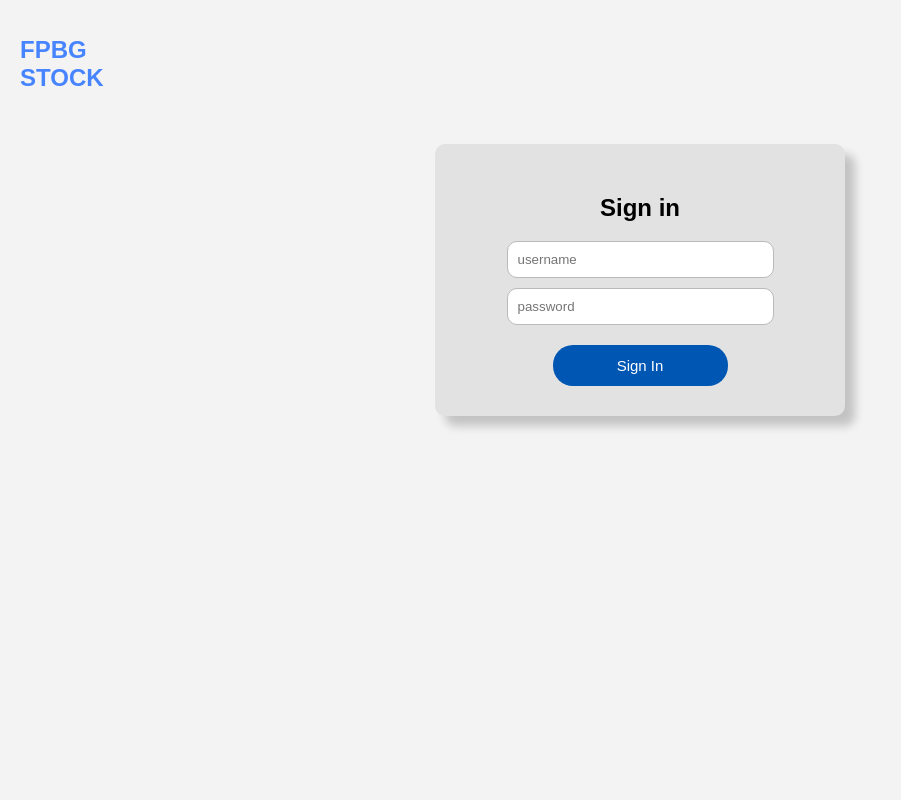
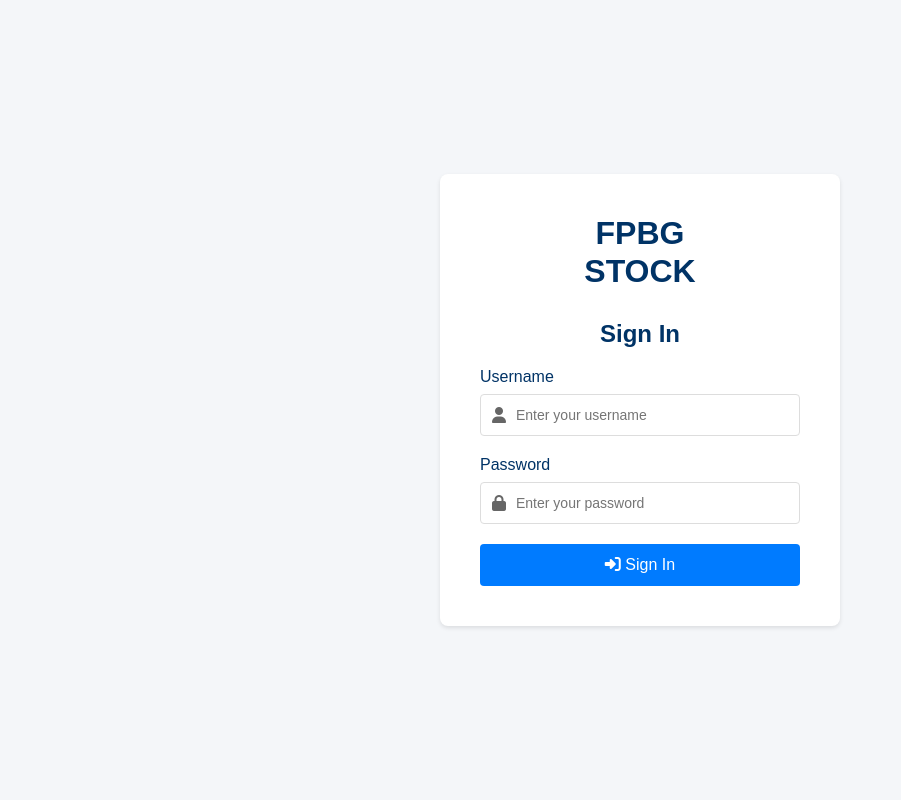
Before and after one commit to SlowlyKent/fpbg_final, a PHP site: page /fpbg_final/ in a window 1280 px wide. Shown: the whole page, without its empty margins (0-901 px from the left). Run offline with PHP 8.4, Linux system fonts and the light colour scheme.

Commit message:
Update index.php

```diff
--- a/index.php
+++ b/index.php
@@ -8,10 +8,8 @@
     $username = trim($_POST['username']);
     $password = $_POST['password'];
 
-
-$sql = "SELECT user_id, username, password, role FROM users WHERE username = ?";
+    $sql = "SELECT user_id, username, password, role FROM users WHERE username = ?";
     $stmt = $conn->prepare($sql);
-
 
     if (!$stmt) {
         die("SQL error: " . $conn->error);
@@ -21,20 +19,16 @@
     $stmt->execute();
     $result = $stmt->get_result();
 
-
     if ($result->num_rows === 1) {
         $row = $result->fetch_assoc();
         $stored_hash = $row['password'];
-
 
         if (password_verify($password, $stored_hash)) {
             $_SESSION['user_id'] = $row['user_id'];
             $_SESSION['username'] = $row['username'];
             $_SESSION['role'] = $row['role'];
 
-
-
-           $role =$_SESSION['role'];
+            $role = $_SESSION['role'];
             if ($row['role'] == 'admin') {
                 header("Location: dashboard.php");
                 exit();
@@ -53,7 +47,6 @@
 
     $stmt->close();
 }
-
 ?>
 
 <!DOCTYPE html>
@@ -61,21 +54,148 @@
 <head>
     <meta charset="UTF-8">
     <meta name="viewport" content="width=device-width, initial-scale=1.0">
-    <title>Sign in</title>
-    <link rel="stylesheet" href="style.css">
+    <title>FPBG STOCK - Login</title>
+    <link rel="stylesheet" href="dashboard.css">
+    <link rel="stylesheet" href="https://cdnjs.cloudflare.com/ajax/libs/font-awesome/6.4.2/css/all.min.css">
+    <style>
+        body {
+            margin: 0;
+            padding: 0;
+            display: flex;
+            justify-content: center;
+            align-items: center;
+            min-height: 100vh;
+            background: #f4f6f9;
+            font-family: Arial, sans-serif;
+        }
+
+        .login-container {
+            background: white;
+            padding: 40px;
+            border-radius: 8px;
+            box-shadow: 0 2px 4px rgba(0, 0, 0, 0.1);
+            width: 100%;
+            max-width: 400px;
+            text-align: center;
+        }
+
+        .logo {
+            color: #003366;
+            font-size: 32px;
+            font-weight: bold;
+            margin-bottom: 30px;
+            line-height: 1.2;
+        }
+
+        .login-title {
+            color: #003366;
+            font-size: 24px;
+            margin-bottom: 20px;
+        }
+
+        .error-message {
+            background-color: #f8d7da;
+            color: #721c24;
+            padding: 10px;
+            border-radius: 4px;
+            margin-bottom: 20px;
+            text-align: center;
+        }
+
+        .form-group {
+            margin-bottom: 20px;
+            text-align: left;
+        }
+
+        .form-group label {
+            display: block;
+            color: #003366;
+            margin-bottom: 8px;
+            font-weight: 500;
+        }
+
+        .form-group input {
+            width: 100%;
+            padding: 12px;
+            border: 1px solid #ddd;
+            border-radius: 4px;
+            font-size: 14px;
+            transition: border-color 0.3s;
+            box-sizing: border-box;
+        }
+
+        .form-group input:focus {
+            border-color: #007bff;
+            outline: none;
+            box-shadow: 0 0 0 2px rgba(0, 123, 255, 0.25);
+        }
+
+        .login-btn {
+            background-color: #007bff;
+            color: white;
+            padding: 12px 20px;
+            border: none;
+            border-radius: 4px;
+            cursor: pointer;
+            font-size: 16px;
+            font-weight: 500;
+            width: 100%;
+            transition: background-color 0.3s;
+        }
+
+        .login-btn:hover {
+            background-color: #0056b3;
+        }
+
+        .input-icon {
+            position: relative;
+        }
+
+        .input-icon i {
+            position: absolute;
+            left: 12px;
+            top: 50%;
+            transform: translateY(-50%);
+            color: #666;
+        }
+
+        .input-icon input {
+            padding-left: 35px;
+        }
+    </style>
 </head>
 <body>
-    <h1 class="logo">FPBG<br> STOCK</h1>
+    <div class="login-container">
+        <div class="logo">FPBG<br>STOCK</div>
+        <h2 class="login-title">Sign In</h2>
 
-    <div class="login-container">
-        <h2>Sign in</h2>
         <?php if ($error): ?>
-            <p style="color: red;"><?= htmlspecialchars($error) ?></p>
+            <div class="error-message">
+                <i class="fas fa-exclamation-circle"></i>
+                <?= htmlspecialchars($error) ?>
+            </div>
         <?php endif; ?>
+
         <form method="POST" action="index.php">
-            <input type="text" name="username" placeholder="username" required>
-            <input type="password" name="password" placeholder="password" required>
-            <button type="submit" class="login-btn">Sign In</button>
+            <div class="form-group">
+                <label for="username">Username</label>
+                <div class="input-icon">
+                    <i class="fas fa-user"></i>
+                    <input type="text" id="username" name="username" placeholder="Enter your username" required>
+                </div>
+            </div>
+
+            <div class="form-group">
+                <label for="password">Password</label>
+                <div class="input-icon">
+                    <i class="fas fa-lock"></i>
+                    <input type="password" id="password" name="password" placeholder="Enter your password" required>
+                </div>
+            </div>
+
+            <button type="submit" class="login-btn">
+                <i class="fas fa-sign-in-alt"></i> Sign In
+            </button>
         </form>
     </div>
 </body>
```
